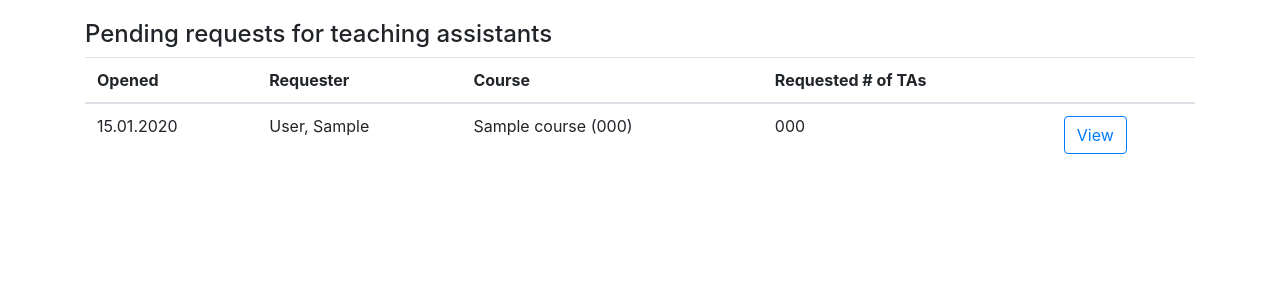
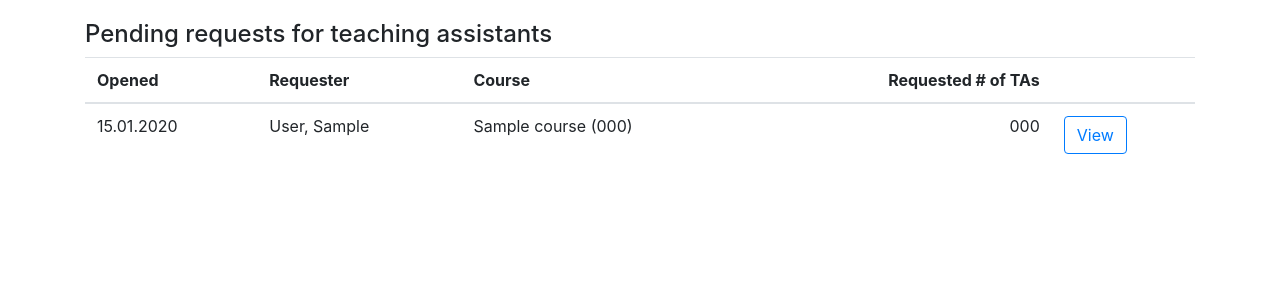
Before and after one commit to epfl-sti/teachingpools, a Django app: template teaching_pool_project/web/templates/web/requests_for_tas.html in a window 1280 px wide. Shown: the part 56-356 px from the top of the page. Run offline with Django 3.2, Linux system fonts and the light colour scheme; the template is opened without the code that fills it: most values are stand-ins (such as "Sample title", 1, 10 or a date in 2020); parts of the project's set-up code (start-up, migrations or seed data) failed here and were passed over; some libraries are stand-ins or nearby versions.

Commit message:
cosmetic changes to the list of pending requests for TA

```diff
--- a/teaching_pool_project/web/templates/web/requests_for_tas.html
+++ b/teaching_pool_project/web/templates/web/requests_for_tas.html
@@ -3,28 +3,34 @@
 
 {% block maincontent %}
 <h4>Pending requests for teaching assistants</h3>
+{% if requests|length > 0 %}
   <table class="table">
     <thead>
       <tr>
-      <th>Opened</th>
-      <th>Requester</th>
-      <th>Course</th>
-      <th>Requested # of TAs</th>
+        <th class="align-top">Opened</th>
+        <th class="align-top">Requester</th>
+        <th class="align-top">Course</th>
+        <th class="align-top text-right">Requested # of TAs</th>
         <th></th>
       </tr>
     </thead>
     <tbody>
       {% for request in requests %}
         <tr>
-        <td>{{ request.openedAt|date:'d.m.Y' }}</td>
-        <td>{{ request.requester.last_name }}, {{ request.requester.first_name }}</td>
-        <td>{{ request.course.subject }} ({{ request.course.code }})</td>
-        <td>{{ request.requestedNumberOfTAs }}</td>
+          <td class="align-top">{{ request.openedAt|date:'d.m.Y' }}</td>
+          <td class="align-top">{{ request.requester.last_name }}, {{ request.requester.first_name }}</td>
+          <td class="align-top">{{ request.course.subject }} ({{ request.course.code }})</td>
+          <td class="align-top text-right">{{ request.requestedNumberOfTAs }}</td>
           <td><a class="btn btn-outline-primary" href="{% url "web:validate_request_for_TA" request_id=request.pk %}">View</a></td>
         </tr>
       {% endfor %}
     </tbody>
 
   </table>
+{% else %}
+<div class="alert alert-info" role="alert">
+  <strong>There are no pending requests at the moment.</strong>
+</div>
+{% endif %}
 
 {% endblock maincontent %}
```
Lines whose indentation alone changed are shown as unchanged.
